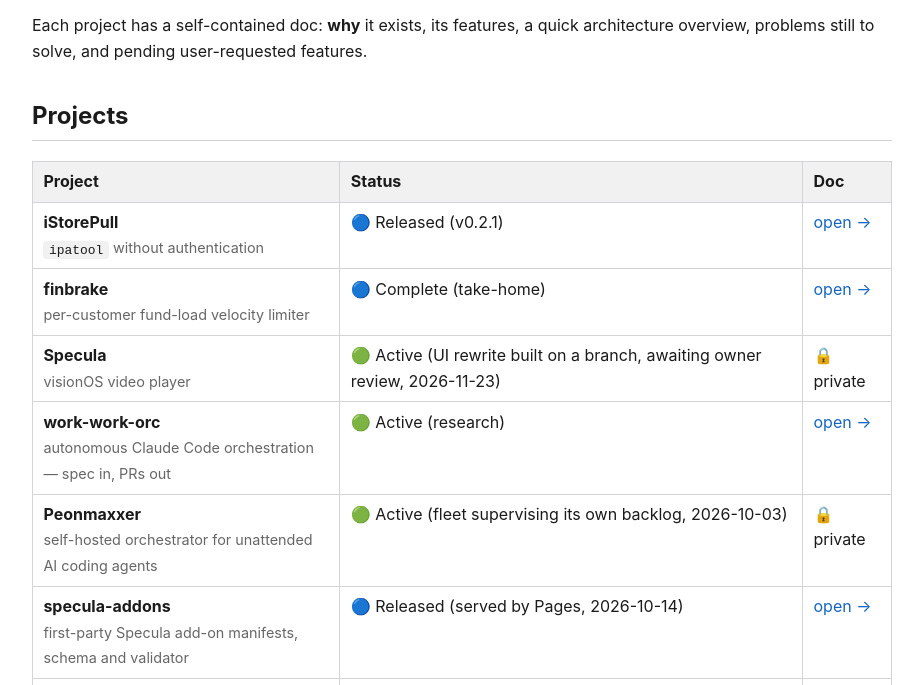
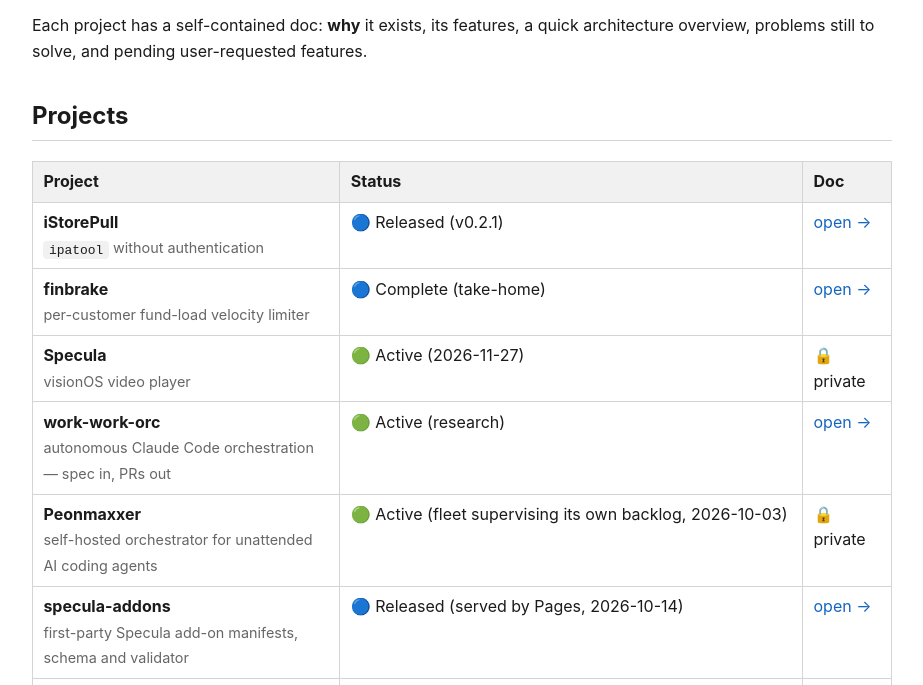
Before and after one commit to pixel0verflow/project-docs, a plain HTML site: page index.html in a window 1280 px wide. Shown: the part 115-800 px from the top of the page, without its empty margins (178-1101 px from the left). Drawn offline with Linux system fonts and the light colour scheme.

Commit message:
docs: Specula status, active on 2026-11-27

```diff
--- a/index.html
+++ b/index.html
@@ -28,7 +28,7 @@ architecture overview, problems still to solve, and pending user-requested featu
   </tr>
   <tr>
     <td><strong>Specula</strong><br><span class="desc">visionOS video player</span></td>
-    <td>🟢 Active (UI rewrite built on a branch, awaiting owner review, 2026-11-23)</td>
+    <td>🟢 Active (2026-11-27)</td>
     <td>🔒 private</td>
   </tr>
   <tr>
```
Also changed, not shown: 1 other file.
